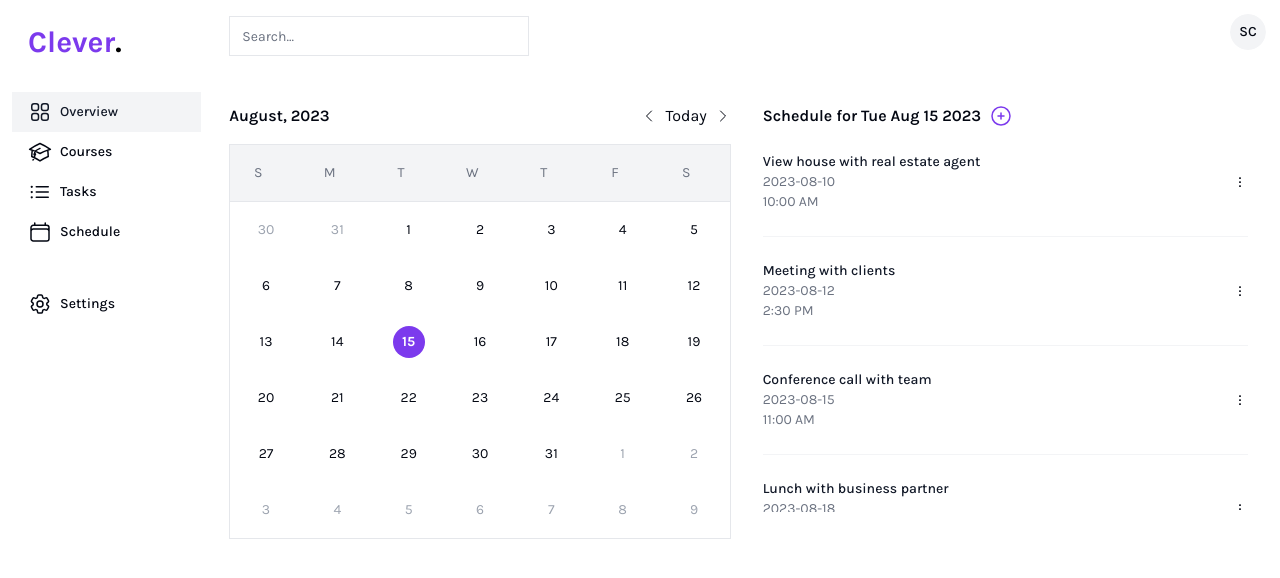
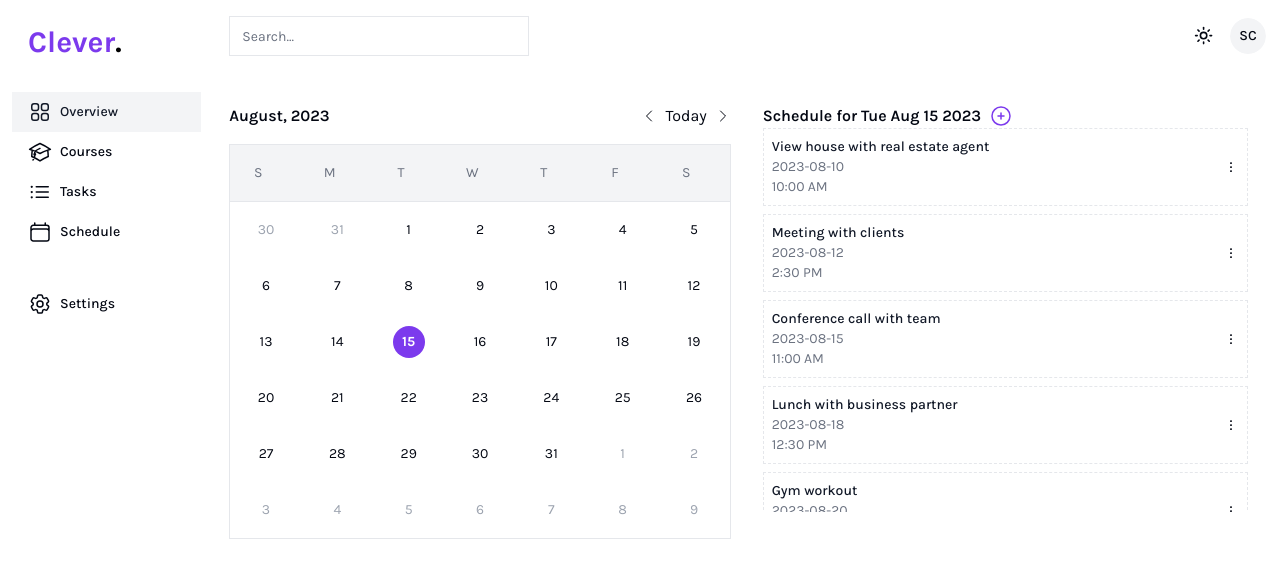
Before and after one commit to virgiliusnanamanek02/clever-lms, a Next.js app: page /schedule in a window 1280 px wide. Shown: the top 578 px of the page. Built offline with nearby package versions, Linux system fonts and the light colour scheme.

Commit message:
Add mode options

```diff
--- a/app/(dashboard)/layout.tsx
+++ b/app/(dashboard)/layout.tsx
@@ -13,7 +13,7 @@ const DashboardLayout: React.FC<DashboardLayoutProps> = ({ children }) => {
       <div className="">
         <Sidebar />
       </div>
-      <div className="col-span-5 bg-white">
+      <div className="col-span-5">
         <Navbar />
         <ScrollArea className="h-[88vh]">
           <div className="py-4">{children}</div>
--- a/app/(dashboard)/tasks/page.tsx
+++ b/app/(dashboard)/tasks/page.tsx
@@ -1,7 +1,11 @@
 import React from "react";
 
 const Tasks: React.FC = () => {
-  return <div>Forum</div>;
+  return (
+    <div className="border border-dashed flex justify-center items-center h-80 p-4">
+      Forum
+    </div>
+  );
 };
 
 export default Tasks;
--- a/app/layout.tsx
+++ b/app/layout.tsx
@@ -1,7 +1,7 @@
 import "./globals.css";
 import type { Metadata } from "next";
 import { Karla } from "next/font/google";
-
+import { ThemeProvider } from "@/components/theme-provider";
 const karla = Karla({
   subsets: ["latin"],
   variable: "--font-karla",
@@ -20,7 +20,11 @@ export default function RootLayout({
 }) {
   return (
     <html lang="en">
-      <body className={karla.className}>{children}</body>
+      <body className={karla.className}>
+        <ThemeProvider attribute="class" defaultTheme="system" enableSystem>
+          {children}
+        </ThemeProvider>
+      </body>
     </html>
   );
 }
--- /dev/null
+++ b/components/theme-provider/index.tsx
@@ -0,0 +1,9 @@
+"use client";
+
+import * as React from "react";
+import { ThemeProvider as NextThemesProvider } from "next-themes";
+import { type ThemeProviderProps } from "next-themes/dist/types";
+
+export function ThemeProvider({ children, ...props }: ThemeProviderProps) {
+  return <NextThemesProvider {...props}>{children}</NextThemesProvider>;
+}
--- a/components/view/calendar-page/events-list/index.tsx
+++ b/components/view/calendar-page/events-list/index.tsx
@@ -5,67 +5,17 @@ import {
   DropdownMenuItem,
   DropdownMenuTrigger,
 } from "@/components/ui/dropdown-menu";
-
+import { events } from "@/data/events";
 import { EllipsisVerticalIcon } from "@heroicons/react/24/outline";
-
-const events = [
-  {
-    event: "View house with real estate agent",
-    date: "2023-08-10",
-    time: "10:00 AM",
-  },
-  {
-    event: "Meeting with clients",
-    date: "2023-08-12",
-    time: "2:30 PM",
-  },
-  {
-    event: "Conference call with team",
-    date: "2023-08-15",
-    time: "11:00 AM",
-  },
-  {
-    event: "Lunch with business partner",
-    date: "2023-08-18",
-    time: "12:30 PM",
-  },
-  {
-    event: "Gym workout",
-    date: "2023-08-20",
-    time: "5:00 PM",
-  },
-  {
-    event: "Dinner reservation",
-    date: "2023-08-22",
-    time: "7:00 PM",
-  },
-  {
-    event: "Doctor's appointment",
-    date: "2023-08-25",
-    time: "9:15 AM",
-  },
-  {
-    event: "Visit art exhibition",
-    date: "2023-08-28",
-    time: "3:00 PM",
-  },
-  {
-    event: "Movie night",
-    date: "2023-08-30",
-    time: "8:30 PM",
-  },
-  {
-    event: "Shopping for groceries",
-    date: "2023-09-02",
-    time: "10:00 AM",
-  },
-];
 
 const EventsList: React.FC = () => {
   return (
-    <ul role="list" className="divide-y divide-gray-100">
+    <ul role="list" className="">
       {events.map((event, index) => (
-        <li className="flex justify-between items-center py-6" key={index}>
+        <li
+          className="flex justify-between items-center py-2 border border-dashed px-2 mb-2"
+          key={index}
+        >
           <div className="">
             <p className="text-sm font-medium text-gray-900">{event.event}</p>
             <p className="text-sm text-gray-500">{event.date}</p>
--- /dev/null
+++ b/components/view/mode-toggle/index.tsx
@@ -0,0 +1,42 @@
+"use client";
+
+import * as React from "react";
+import { Moon, Sun } from "lucide-react";
+import { useTheme } from "next-themes";
+
+import { Button } from "@/components/ui/button";
+import {
+  DropdownMenu,
+  DropdownMenuContent,
+  DropdownMenuItem,
+  DropdownMenuTrigger,
+} from "@/components/ui/dropdown-menu";
+
+const ModeToggle = () => {
+  const { setTheme } = useTheme();
+
+  return (
+    <DropdownMenu>
+      <DropdownMenuTrigger asChild>
+        <Button variant="ghost" size="icon" className="rounded-full">
+          <Sun className="h-[1.2rem] w-[1.2rem] rotate-0 scale-100 transition-all dark:-rotate-90 dark:scale-0" />
+          <Moon className="absolute h-[1.2rem] w-[1.2rem] rotate-90 scale-0 transition-all dark:rotate-0 dark:scale-100" />
+          <span className="sr-only">Toggle theme</span>
+        </Button>
+      </DropdownMenuTrigger>
+      <DropdownMenuContent align="end">
+        <DropdownMenuItem onClick={() => setTheme("light")}>
+          Light
+        </DropdownMenuItem>
+        <DropdownMenuItem onClick={() => setTheme("dark")}>
+          Dark
+        </DropdownMenuItem>
+        <DropdownMenuItem onClick={() => setTheme("system")}>
+          System
+        </DropdownMenuItem>
+      </DropdownMenuContent>
+    </DropdownMenu>
+  );
+};
+
+export default ModeToggle;
--- a/components/view/navbar/index.tsx
+++ b/components/view/navbar/index.tsx
@@ -1,12 +1,16 @@
 import React from "react";
 import SearchBar from "../searchbar";
 import UserMenu from "../user-menu";
+import ModeToggle from "../mode-toggle";
 
 const Navbar: React.FC = () => {
   return (
     <nav className="flex justify-between p-4">
       <SearchBar />
-      <UserMenu />
+      <div className="flex justify-center items-center space-x-2">
+        <ModeToggle />
+        <UserMenu />
+      </div>
     </nav>
   );
 };
--- a/components/view/sidebar/index.tsx
+++ b/components/view/sidebar/index.tsx
@@ -4,7 +4,6 @@ import {
   Squares2X2Icon,
   AcademicCapIcon,
   Cog6ToothIcon,
-  ChatBubbleOvalLeftEllipsisIcon,
   CalendarIcon,
   ListBulletIcon,
 } from "@heroicons/react/24/outline";
--- /dev/null
+++ b/data/events.tsx
@@ -0,0 +1,52 @@
+export const events = [
+  {
+    event: "View house with real estate agent",
+    date: "2023-08-10",
+    time: "10:00 AM",
+  },
+  {
+    event: "Meeting with clients",
+    date: "2023-08-12",
+    time: "2:30 PM",
+  },
+  {
+    event: "Conference call with team",
+    date: "2023-08-15",
+    time: "11:00 AM",
+  },
+  {
+    event: "Lunch with business partner",
+    date: "2023-08-18",
+    time: "12:30 PM",
+  },
+  {
+    event: "Gym workout",
+    date: "2023-08-20",
+    time: "5:00 PM",
+  },
+  {
+    event: "Dinner reservation",
+    date: "2023-08-22",
+    time: "7:00 PM",
+  },
+  {
+    event: "Doctor's appointment",
+    date: "2023-08-25",
+    time: "9:15 AM",
+  },
+  {
+    event: "Visit art exhibition",
+    date: "2023-08-28",
+    time: "3:00 PM",
+  },
+  {
+    event: "Movie night",
+    date: "2023-08-30",
+    time: "8:30 PM",
+  },
+  {
+    event: "Shopping for groceries",
+    date: "2023-09-02",
+    time: "10:00 AM",
+  },
+];
--- a/package.json
+++ b/package.json
@@ -32,6 +32,7 @@
     "eslint-config-next": "13.4.13",
     "lucide-react": "^0.265.0",
     "next": "13.4.12",
+    "next-themes": "^0.2.1",
     "postcss": "8.4.27",
     "react": "18.2.0",
     "react-countup": "^6.4.2",
```
Also changed, not shown: 1 other file (tests, documents, lock files or other folders).
